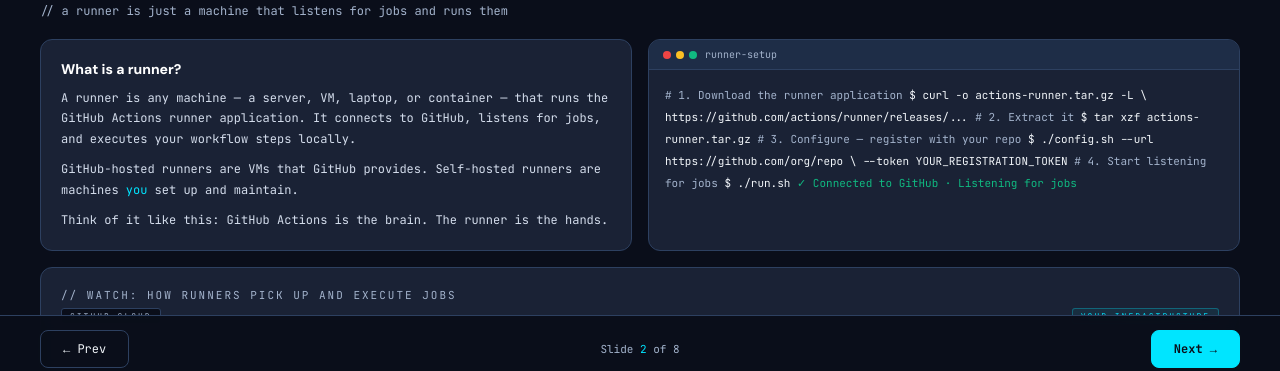
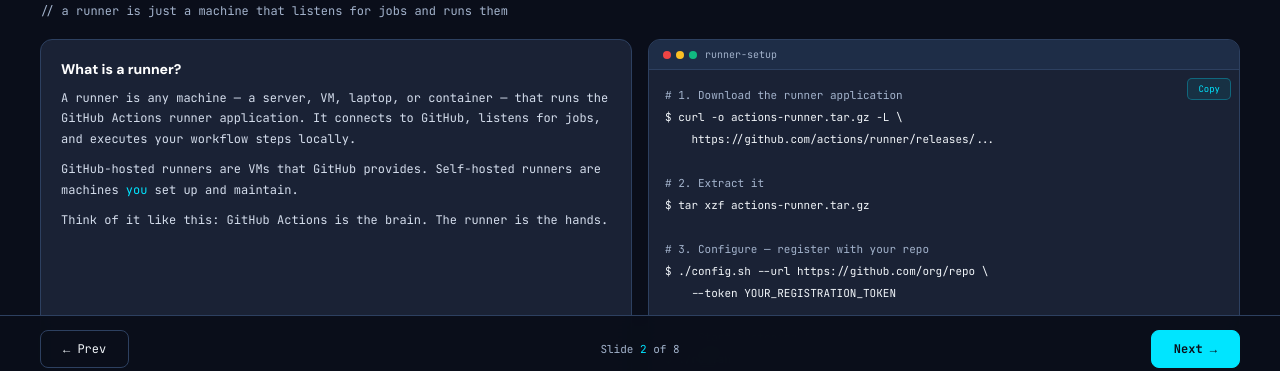
Before and after one commit to cagitskill/git-skill, a plain HTML site: page docs/cicd-resiliency-github.html in a window 1280 px wide. Both pictures are taken after a click on the button "Next →". Shown: the part 418-789 px from the top of the page. Drawn offline with Linux system fonts and the light colour scheme.

Commit message:
Add files via upload
updated code

```diff
--- a/docs/cicd-resiliency-github.html
+++ b/docs/cicd-resiliency-github.html
@@ -184,9 +184,14 @@
   .s2-term-bar{background:#1e2d47;padding:8px 14px;display:flex;align-items:center;gap:8px;border-bottom:1px solid var(--border);font-family:var(--mono);font-size:10px;color:var(--muted)}
   .s2-term-dots{display:flex;gap:5px}
   .s2-term-dot{width:8px;height:8px;border-radius:50%}
-  .s2-term-body{padding:14px 16px;font-family:var(--mono);font-size:11px;line-height:2;color:var(--accent)}
+  .s2-term-body{padding:14px 16px;font-family:var(--mono);font-size:11px;line-height:2;color:var(--accent);white-space:pre;overflow-x:auto}
   .s2-term-body .cmd{color:var(--text)}
   .s2-term-body .cmt{color:var(--muted)}
+  .s2-copy-wrap{position:relative}
+  .s2-copy-btn{position:absolute;top:8px;right:8px;background:rgba(0,229,255,0.08);border:1px solid rgba(0,229,255,0.3);color:var(--accent);font-family:var(--mono);font-size:9px;padding:4px 10px;border-radius:5px;cursor:pointer;transition:all 0.2s;z-index:2}
+  .s2-copy-btn:hover{background:rgba(0,229,255,0.18);box-shadow:0 0 8px rgba(0,229,255,0.2)}
+  .s2-copy-btn.copied{background:rgba(16,185,129,0.15);border-color:rgba(16,185,129,0.4);color:var(--success)}
+  .s2-copy-note{font-family:var(--mono);font-size:9px;color:var(--muted);margin-top:6px;text-align:right;padding-right:4px}
 
   /* ── RUNNER ANIMATION STAGE ── */
   .stage{background:var(--surface);border:1px solid var(--border);border-radius:12px;padding:20px 20px 16px;margin-bottom:4px;position:relative;overflow:hidden}
@@ -261,22 +266,24 @@
         </div>
         runner-setup
       </div>
-      <div class="s2-term-body">
-<span class="cmt"># 1. Download the runner application</span>
-<span class="cmd">$ curl -o actions-runner.tar.gz -L \</span>
-<span class="cmd">  https://github.com/actions/runner/releases/...</span>
+      <div class="s2-copy-wrap">
+        <button class="s2-copy-btn" onclick="copySetup(this)">Copy</button>
+        <div class="s2-term-body"><span class="cmt"># 1. Download the runner application</span>
+<span class="cmd">$ curl -o actions-runner.tar.gz -L \
+    https://github.com/actions/runner/releases/...</span>
 
 <span class="cmt"># 2. Extract it</span>
 <span class="cmd">$ tar xzf actions-runner.tar.gz</span>
 
 <span class="cmt"># 3. Configure — register with your repo</span>
-<span class="cmd">$ ./config.sh --url https://github.com/org/repo \</span>
-<span class="cmd">  --token YOUR_REGISTRATION_TOKEN</span>
+<span class="cmd">$ ./config.sh --url https://github.com/org/repo \
+    --token YOUR_REGISTRATION_TOKEN</span>
 
 <span class="cmt"># 4. Start listening for jobs</span>
 <span class="cmd">$ ./run.sh</span>
-<span style="color:var(--success)">✓ Connected to GitHub · Listening for jobs</span>
+<span style="color:var(--success)">✓ Connected to GitHub · Listening for jobs</span></div>
       </div>
+      <div class="s2-copy-note">Commands are copy-paste ready for your terminal</div>
     </div>
   </div>
 
@@ -986,6 +993,25 @@
   requestAnimationFrame(()=>c.classList.add('show'));
 }
 
+function copySetup(btn){
+  const cmds = [
+    'curl -o actions-runner.tar.gz -L \\',
+    '    https://github.com/actions/runner/releases/...',
+    '',
+    'tar xzf actions-runner.tar.gz',
+    '',
+    './config.sh --url https://github.com/org/repo \\',
+    '    --token YOUR_REGISTRATION_TOKEN',
+    '',
+    './run.sh'
+  ].join('\n');
+  navigator.clipboard.writeText(cmds).then(()=>{
+    btn.textContent='Copied!';
+    btn.classList.add('copied');
+    setTimeout(()=>{btn.textContent='Copy';btn.classList.remove('copied');},2000);
+  });
+}
+
 function rvRunOne(){
   document.getElementById('rvRun1').disabled=true;
   document.getElementById('rvCap').innerHTML='<b>Registering runner...</b> connecting to GitHub';
```
